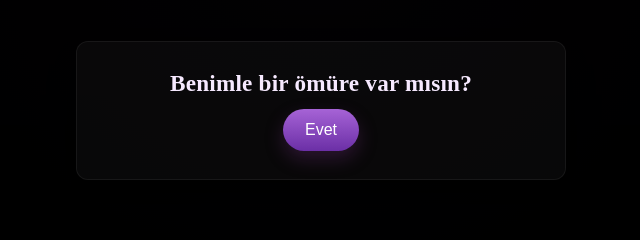
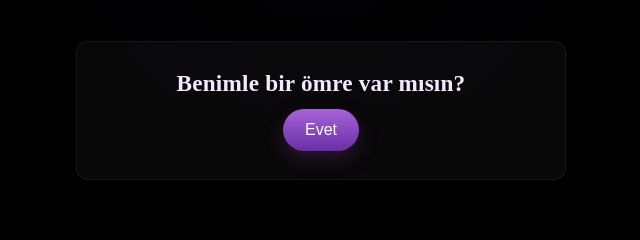
Before and after one commit to Dorukzengin/cicegim, a plain HTML site: page index.html in a window 1280 px wide. Shown: the part 290-530 px from the top of the page, 319-959 px from the left. Drawn offline with Linux system fonts and the light colour scheme; a web font is replaced by a local one.

Commit message:
Update index.html

```diff
--- a/index.html
+++ b/index.html
@@ -370,7 +370,7 @@
     <!-- Başlangıç overlay: sadece 'Evet' seçeneği var -->
     <div id="startOverlay">
         <div id="startCard">
-            <h1>Benimle bir ömüre var mısın?</h1>
+            <h1>Benimle bir ömre var mısın?</h1>
             <button id="startYes">Evet</button>
         </div>
     </div>
```
